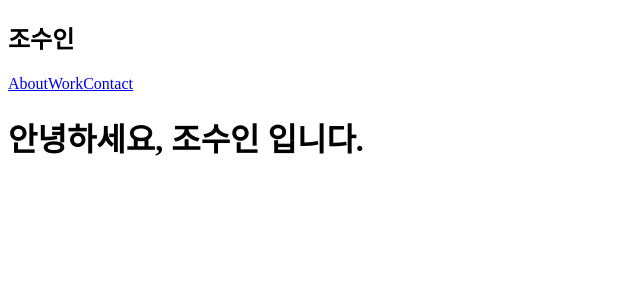
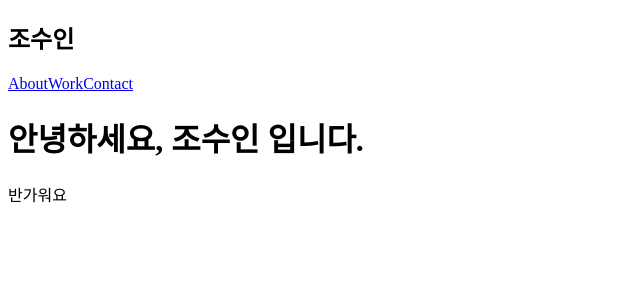
Before and after one commit to csicho92-ui/cscx_chosooin, a React (Vite) app: page / in a window 1280 px wide. Shown: the top 300 px of the page, without its empty margins (0-640 px from the left). Built offline with nearby package versions, Linux system fonts and the light colour scheme.

Commit message:
p tag added

```diff
--- a/src/App.jsx
+++ b/src/App.jsx
@@ -6,6 +6,7 @@ function App() {
     <div>
       <Header />
       <h1>안녕하세요, 조수인 입니다. </h1>
+      <p>반가워요</p>
     </div>
   )
 }
```
